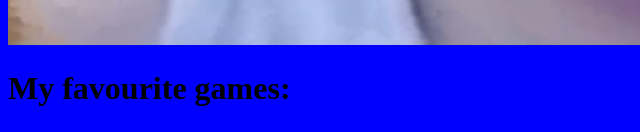
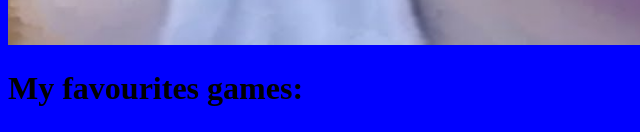
Before and after one commit to pagnarithseam18/pagnarithseam18.github.io, a plain HTML site: page index.html in a window 1280 px wide. Shown: the part 665-797 px from the top of the page, 0-640 px from the left. Drawn offline with Linux system fonts and the light colour scheme.

Commit message:
Update index.html

```diff
--- a/index.html
+++ b/index.html
@@ -5,7 +5,7 @@
 </head>
 <body bgcolor="blue">
 <img src="t1.jpg" width="1520" height="702" alt="rip, ur page just died">
-<h1> My favourite games: </h1>
+<h1> My favourites games: </h1>
 <ul type="circle" title="Fav Games">
 <li>gg</li>
 <ol type="1" title="restard">
```
